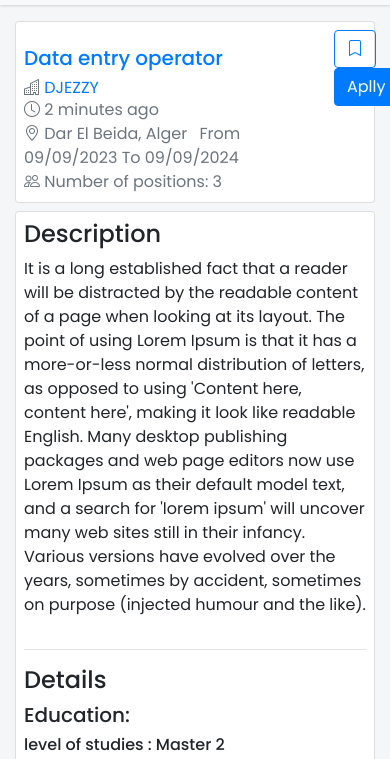
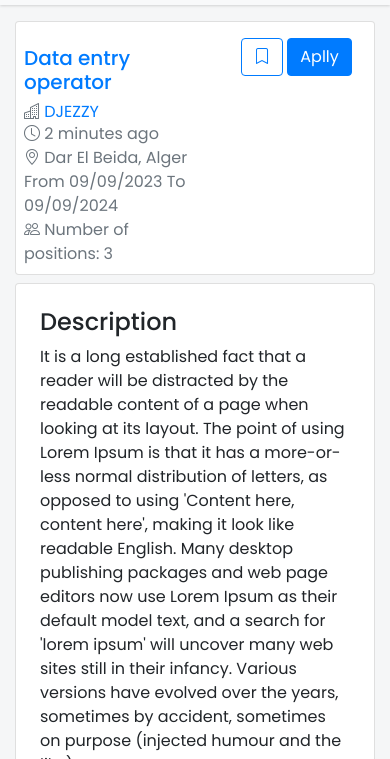
Before and after one commit to AbdelkarimMerabet/internFinder--Front-End, a plain HTML site: page pages/Posts/PagePost.html in a window 390 px wide. Shown: the part 66-825 px from the top of the page. Drawn offline with nearby package versions, Linux system fonts and the light colour scheme.

Commit message:
update  Page posts

```diff
--- a/pages/Posts/PagePost.html
+++ b/pages/Posts/PagePost.html
@@ -71,10 +71,11 @@
                 <div class="first-content mt-3">
                     <div class="card p-2">
                         <div class="row">
-                            <div class="col-md-2 d-none d-md-block">
+                            <div class="col-md-2 col-lg-2 d-none d-md-block">
                                 <img src="../../images/CompanyLogo.png" class="img-fluid rounded-circle">
                             </div>
-                            <div class="col-10 col-md-8 pt-3">
+                            <div class="col-7 col-sm-8 col-md-7 col-lg-8  pt-3">
+
                                 <h5 class="card-title">
                                     <a href="">Data entry operator</a>
                                 </h5>
@@ -99,7 +100,7 @@
                                     </div>
                                 </div>
                             </div>
-                            <div class="col-2  col-md-2">
+                            <div class="col-5  col-sm-4 col-md-3 col-lg-2 pt-2">
                                 <button class="btn btn-outline-primary">
                                     <i class="bi bi-bookmark" ></i>
                                 </button>
@@ -109,7 +110,7 @@
                     </div>
                 </div>
                 <div class="second-content mt-2">
-                    <div class="card p-2">
+                    <div class="card p-4">
                         <div class="post-description">
                             <h4 class="section-title">Description</h4>
                             <p class="section-body">
```
